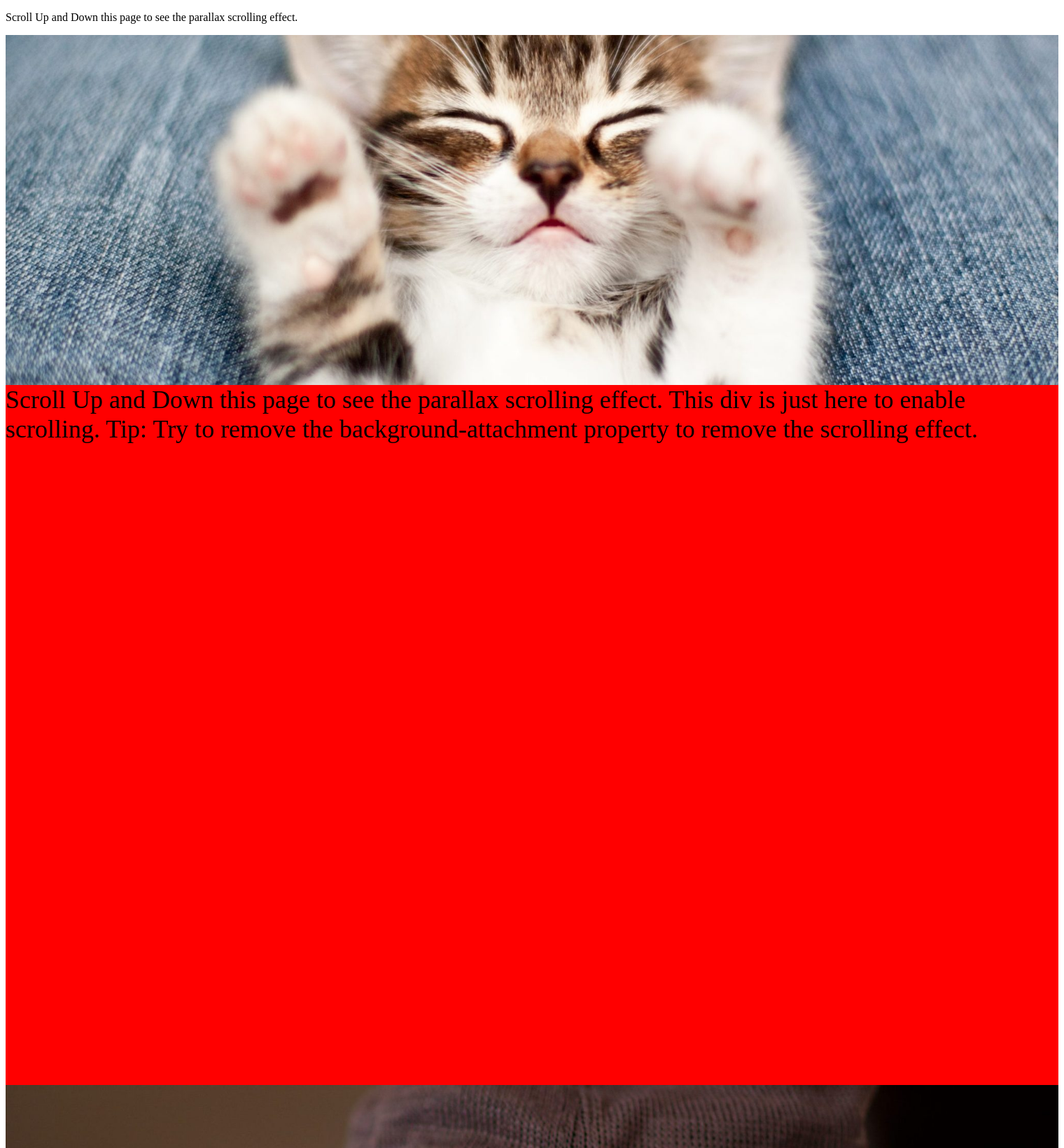
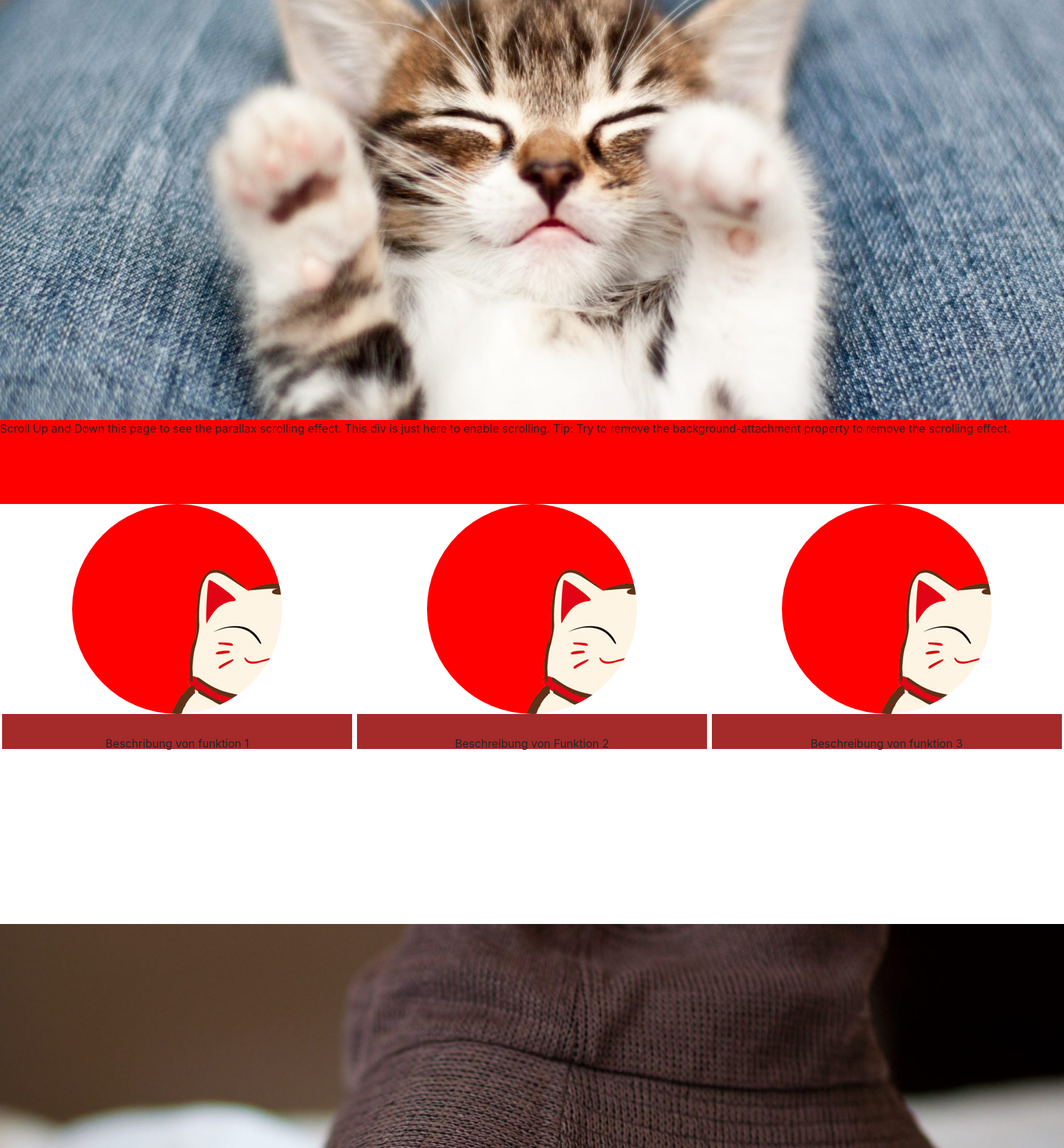
Before and after one commit to Dr-PPSN/bbs-php-projekt-dbapi, a PHP site: page / in a window 1520 px wide. Shown: the top 1640 px of the page at 70% size. Run offline with PHP 8.4, Linux system fonts and the light colour scheme.

Commit message:
tryed bootstrap + general layout landing page

```diff
--- a/index.php
+++ b/index.php
@@ -3,20 +3,130 @@
 <head>
 <meta name="viewport" content="width=device-width, initial-scale=1">
 <link rel="stylesheet" href="stylesheet.css">
+<meta charset="utf-8">
+  <meta name="viewport" content="width=device-width, initial-scale=1">
+  <link rel="stylesheet" href="https://cdn.jsdelivr.net/npm/bootstrap@4.6.2/dist/css/bootstrap.min.css">
+  <script src="https://cdn.jsdelivr.net/npm/jquery@3.6.3/dist/jquery.slim.min.js"></script>
+  <script src="https://cdn.jsdelivr.net/npm/popper.js@1.16.1/dist/umd/popper.min.js"></script>
+  <script src="https://cdn.jsdelivr.net/npm/bootstrap@4.6.2/dist/js/bootstrap.bundle.min.js"></script>
 </head>
 <body>
 
-<p>Scroll Up and Down this page to see the parallax scrolling effect.</p>
+<div class="landingGrid">
 
-<div class="parallax" Style="background-image: url('essets/sweetKitten.jpg');"></div>
-
-<div style="height:1000px;background-color:red;font-size:36px">
+<div class="parallax paraPicTop" Style="background-image: url('essets/sweetKitten.jpg');"></div>
+<div class="contentHeader" style="background-color: red;">
 Scroll Up and Down this page to see the parallax scrolling effect.
 This div is just here to enable scrolling.
 Tip: Try to remove the background-attachment property to remove the scrolling effect.
 </div>
 
-<div class="parallax" Style="background-image: url('essets/sweetKitten2.jpg');"></div>
+<div class="functionBubble1">
+    <div class="bubble" style="background-image: url('essets/kittenBubble.png');" >
+    </div>
+</div>
+
+<div class="functionBubble2">
+    <div class="bubble" style="background-image: url('essets/kittenBubble.png');" >
+    </div>
+</div>
+
+<div class="functionBubble3">
+    <div class="bubble" style="background-image: url('essets/kittenBubble.png');" >
+    </div>
+</div>
+
+<div class="functionDescription1">
+    <div class="description">
+        Beschribung von funktion 1
+    </div>
+</div>
+<div class="functionDescription2">
+    <div class="description">
+        Beschreibung von Funktion 2
+    </div>
+</div>
+<div class="functionDescription3">
+    <div class="description">
+        Beschreibung von funktion 3
+    </div>
+</div>
+
+<div class="parallax paraPicBot" Style="background-image: url('essets/sweetKitten2.jpg');"></div>
+
+
+</div>
+
+
+<div class="container">
+    <div class="row">
+        <div class="col-sm-12">
+            <div class="parallax paraPicTop" Style="background-image: url('essets/sweetKitten.jpg');"></div>
+        </div>
+    </div>
+    <div class="row">
+        <div class="col-sm-12">
+            <div class="contentHeader" style="background-color: red;">
+                Scroll Up and Down this page to see the parallax scrolling effect.
+                This div is just here to enable scrolling.
+                Tip: Try to remove the background-attachment property to remove the scrolling effect.
+            </div>
+        </div>
+    </div>
+    <div class="row">
+        <div class="col-sm-4">
+            <div class="functionBubble1">
+                <div class="bubble" style="background-image: url('essets/kittenBubble.png');" >
+                </div>
+            </div>
+        </div>
+        <div class="col-sm-4">
+            <div class="functionBubble2">
+                <div class="bubble" style="background-image: url('essets/kittenBubble.png');" >
+                </div>
+            </div>
+        </div>
+        <div class="col-sm-4">
+            <div class="functionBubble3">
+                <div class="bubble" style="background-image: url('essets/kittenBubble.png');" >
+                </div>
+            </div>
+        </div>
+    </div>
+    <div class="row">
+        <div class="col-sm-4">
+            <div class="functionDescription1">
+                <div class="description">
+                    Beschribung von funktion 1
+                </div>
+            </div>
+        </div>
+        <div class="col-sm-4">
+            <div class="functionDescription1">
+                <div class="description">
+                    Beschribung von funktion 1
+                </div>
+            </div>
+        </div>
+        <div class="col-sm-4">
+            <div class="functionDescription1">
+                <div class="description">
+                    Beschribung von funktion 1
+                </div>
+            </div>
+        </div>
+    </div>
+    <div class="row">
+        <div class="col-sm-12">
+            <div class="parallax paraPicBot" Style="background-image: url('essets/sweetKitten2.jpg');"></div>
+        </div>
+    </div>
+    <div class="row">
+    <div class="col-sm-12">
+
+    </div>
+    </div>
+</div>
 
 </body>
 </html>
--- a/stylesheet.css
+++ b/stylesheet.css
@@ -2,7 +2,8 @@
   /* The image used */
 
   /* Set a specific height */
-  min-height: 500px;
+  min-height: 1fr;
+  width: 100%;
 
   /* Create the parallax scrolling effect */
   background-attachment: fixed;
@@ -10,3 +11,110 @@
   background-repeat: no-repeat;
   background-size: cover;
 }
+
+.landingGrid {
+  height: 100%;
+  width: 100%;
+  display: grid;
+  grid-template-columns: repeat(3, 1fr);
+  grid-template-rows: 2fr 0.4fr repeat(2, 1fr) 2fr 1fr;
+  grid-column-gap: 0px;
+  grid-row-gap: 0px;
+  }
+
+.paraPicTop {
+  grid-column-start: 1;
+  grid-column-end: 4;
+  grid-row-start: 1;
+  grid-row-end: 2;
+}
+
+.contentHeader{
+  grid-column-start: 1;
+  grid-column-end: 4;
+  grid-row-start: 2;
+  grid-row-end: 3;
+}
+
+.functionBubble1{
+  grid-column-start: 1;
+  grid-column-end: 2;
+  grid-row-start: 3;
+  grid-row-end: 4;
+
+  justify-self: center;
+}
+
+.functionBubble2{
+  grid-column-start: 2;
+  grid-column-end: 3;
+  grid-row-start: 3;
+  grid-row-end: 4;
+
+  justify-self: center;
+}
+
+.functionBubble3{
+  grid-column-start: 3;
+  grid-column-end: 4;
+  grid-row-start: 3;
+  grid-row-end: 4;
+
+  justify-self: center;
+}
+
+.functionDescription1{
+  grid-column-start: 1;
+  grid-column-end: 2;
+  grid-row-start: 4;
+  grid-row-end: 5;
+
+  justify-self: center;
+}
+
+.functionDescription2{
+  grid-column-start: 2;
+  grid-column-end: 3;
+  grid-row-start: 4;
+  grid-row-end: 5;
+
+  justify-self: center;
+}
+
+.functionDescription3{
+  grid-column-start: 3;
+  grid-column-end: 4;
+  grid-row-start: 4;
+  grid-row-end: 5;
+
+  justify-self: center;
+}
+
+.bubble{
+  border-radius: 50%;
+  background-color: red;
+  width: 300px;
+  height: 300px;
+  justify-self: center;
+
+  align-self: center;
+}
+
+.description{
+  width: 500px;
+  height: 50px;
+  background-color: brown;
+
+  justify-self: center;
+  align-self: center;
+  padding-top: 30px;
+
+  text-align: center;
+}
+
+.paraPicBot{
+  grid-column-start: 1;
+  grid-column-end: 4;
+  grid-row-start: 5;
+  grid-row-end: 6;
+}
```
Also changed, not shown: README.md, essets/kittenBubble.png (added).
